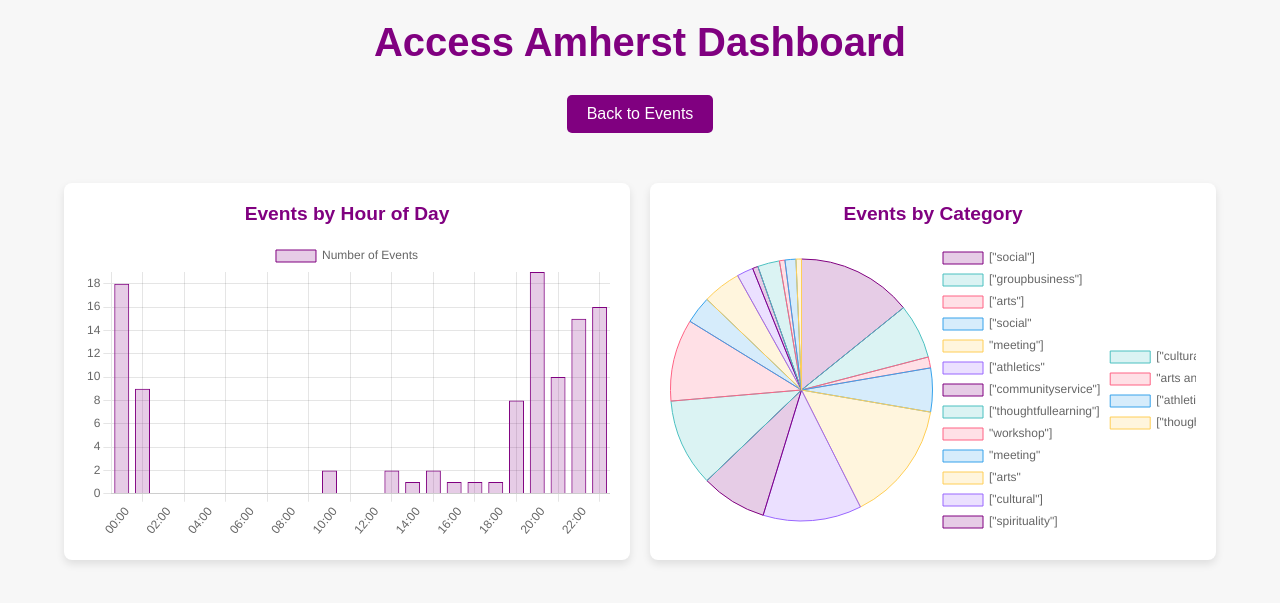
After one commit to liamjdavis/access-amherst, a Django app: page /dashboard/ in a window 1280 px wide. The commit adds this page. Shown: the top 603 px of the page. Run offline with Django 5.2, Linux system fonts and the light colour scheme; data comes from the database, SQL or seed files in the repository; some libraries are stand-ins or nearby versions.

Commit message:
added data dashboard frontend

```diff
--- /dev/null
+++ b/access_amherst_backend/access_amherst_algo/templates/access_amherst_algo/dashboard.html
@@ -0,0 +1,187 @@
+<!DOCTYPE html>
+<html lang="en">
+<head>
+    <meta charset="UTF-8">
+    <meta name="viewport" content="width=device-width, initial-scale=1.0">
+    <title>Access Amherst - Dashboard</title>
+    <script src="https://cdnjs.cloudflare.com/ajax/libs/Chart.js/3.7.0/chart.min.js"></script>
+    <style>
+        /* Page styling */
+        body {
+            font-family: Arial, sans-serif;
+            background-color: #f7f7f7;
+            margin: 0;
+            padding: 0;
+            display: flex;
+            flex-direction: column;
+            align-items: center;
+        }
+
+        h1 {
+            color: #800080;
+            text-align: center;
+            font-size: 2.5em;
+            margin: 20px 0;
+        }
+
+        /* Dashboard grid styling */
+        .dashboard-grid {
+            display: grid;
+            grid-template-columns: repeat(2, 1fr);
+            gap: 20px;
+            max-width: 1200px;
+            width: 90%;
+            margin: 20px auto;
+        }
+
+        .dashboard-card {
+            background-color: white;
+            padding: 20px;
+            border-radius: 8px;
+            box-shadow: 0 4px 8px rgba(0, 0, 0, 0.1);
+        }
+
+        .chart-container {
+            position: relative;
+            height: 300px;
+            width: 100%;
+        }
+
+        .chart-title {
+            color: #800080;
+            font-size: 1.2em;
+            font-weight: bold;
+            margin-bottom: 15px;
+            text-align: center;
+        }
+
+        /* Button styling */
+        .map-button-container {
+            display: flex;
+            justify-content: center;
+            margin: 10px 0;
+        }
+
+        .map-button {
+            background-color: #800080;
+            color: white;
+            padding: 10px 20px;
+            font-size: 1em;
+            border: none;
+            border-radius: 5px;
+            cursor: pointer;
+            text-decoration: none;
+            margin-bottom: 20px;
+        }
+    </style>
+</head>
+<body>
+    <h1>Access Amherst Dashboard</h1>
+
+    <!-- Navigation button -->
+    <div class="map-button-container">
+        <a href="{% url 'home' %}" class="map-button">Back to Events</a>
+    </div>
+
+    <div class="dashboard-grid">
+        <!-- Events by Hour Chart -->
+        <div class="dashboard-card">
+            <div class="chart-title">Events by Hour of Day</div>
+            <div class="chart-container">
+                <canvas id="hourlyChart"></canvas>
+            </div>
+        </div>
+
+        <!-- Events by Category Chart -->
+        <div class="dashboard-card">
+            <div class="chart-title">Events by Category</div>
+            <div class="chart-container">
+                <canvas id="categoryChart"></canvas>
+            </div>
+        </div>
+    </div>
+
+    <script>
+        // Prepare data for hourly events chart
+        const hourlyData = {
+            labels: Array.from({length: 24}, (_, i) => i.toString().padStart(2, '0') + ':00'),
+            datasets: [{
+                label: 'Number of Events',
+                data: Array(24).fill(0),
+                backgroundColor: 'rgba(128, 0, 128, 0.2)',
+                borderColor: 'rgba(128, 0, 128, 1)',
+                borderWidth: 1
+            }]
+        };
+
+        // Fill in the actual hourly data
+        {% for item in events_by_hour %}
+            hourlyData.datasets[0].data[{{ item.hour }}] = {{ item.event_count }};
+        {% endfor %}
+
+        // Create hourly events chart
+        new Chart(document.getElementById('hourlyChart'), {
+            type: 'bar',
+            data: hourlyData,
+            options: {
+                responsive: true,
+                maintainAspectRatio: false,
+                scales: {
+                    y: {
+                        beginAtZero: true,
+                        ticks: {
+                            stepSize: 1
+                        }
+                    }
+                }
+            }
+        });
+
+        // Prepare data for category chart
+        const categoryData = {
+            labels: [],
+            datasets: [{
+                data: [],
+                backgroundColor: [
+                    'rgba(128, 0, 128, 0.2)',
+                    'rgba(75, 192, 192, 0.2)',
+                    'rgba(255, 99, 132, 0.2)',
+                    'rgba(54, 162, 235, 0.2)',
+                    'rgba(255, 206, 86, 0.2)',
+                    'rgba(153, 102, 255, 0.2)',
+                ],
+                borderColor: [
+                    'rgba(128, 0, 128, 1)',
+                    'rgba(75, 192, 192, 1)',
+                    'rgba(255, 99, 132, 1)',
+                    'rgba(54, 162, 235, 1)',
+                    'rgba(255, 206, 86, 1)',
+                    'rgba(153, 102, 255, 1)',
+                ],
+                borderWidth: 1
+            }]
+        };
+
+        // Fill in the actual category data
+        {% for category, count in category_counts.items %}
+            categoryData.labels.push('{{ category|escapejs }}');
+            categoryData.datasets[0].data.push({{ count }});
+        {% endfor %}
+
+        // Create category chart
+        new Chart(document.getElementById('categoryChart'), {
+            type: 'pie',
+            data: categoryData,
+            options: {
+                responsive: true,
+                maintainAspectRatio: false,
+                plugins: {
+                    legend: {
+                        position: 'right'
+                    }
+                }
+            }
+        });
+    </script>
+</body>
+</html>
--- a/access_amherst_backend/access_amherst_algo/templates/access_amherst_algo/home.html
+++ b/access_amherst_backend/access_amherst_algo/templates/access_amherst_algo/home.html
@@ -27,6 +27,7 @@
         .map-button-container {
             display: flex;
             justify-content: center;
+            gap: 10px;
             margin: 10px 0;
         }
 
@@ -108,9 +109,10 @@
 
     <h1>Access Amherst</h1>
 
-    <!-- Map button at the top -->
+    <!-- Navigation buttons at the top -->
     <div class="map-button-container">
         <a href="{% url 'map' %}" class="map-button">View Map</a>
+        <a href="{% url 'dashboard' %}" class="map-button">View Dashboard</a>
     </div>
 
     <form method="GET" action="" class="search-filter-container">
--- a/access_amherst_backend/access_amherst_algo/urls.py
+++ b/access_amherst_backend/access_amherst_algo/urls.py
@@ -3,6 +3,7 @@
 
 urlpatterns = [
     path('', views.home, name='home'),
+    path('dashboard/', views.data_dashboard, name='dashboard'),
     path('map/', views.map_view, name='map'),
     path('run_db_saver/', views.run_db_saver, name='run_db_saver'),
     path('run_events_list_creator/', views.run_events_list_creator, name='run_events_list_creator'),
--- a/access_amherst_backend/access_amherst_algo/views.py
+++ b/access_amherst_backend/access_amherst_algo/views.py
@@ -1,6 +1,9 @@
 from django.shortcuts import render, redirect
 from .models import Event
 from django.core.management import call_command
+from django.db.models import Count
+from django.db.models.functions import ExtractHour
+import datetime
 
 # View to run db_saver command
 def run_db_saver(request):
@@ -70,3 +73,36 @@
         for event in events
     ]
     return render(request, 'access_amherst_algo/map.html', {'event_data': event_data})
+
+# View for data dashboard
+def data_dashboard(request):
+    # Group events by hour of the day and count them
+    events_by_hour = (
+        Event.objects
+        .annotate(hour=ExtractHour('start_time'))  # Use ExtractHour for cross-database compatibility
+        .values('hour')
+        .annotate(event_count=Count('id'))
+        .order_by('hour')
+    )
+
+    # Count events by category (assuming categories are stored as comma-separated strings)
+    events_by_category = []
+    for event in Event.objects.exclude(categories__isnull=True).exclude(categories__exact=''):
+        categories = event.categories.split(',')
+        events_by_category.extend(categories)
+
+    # Aggregate category counts
+    category_counts = {}
+    for category in events_by_category:
+        category = category.strip().lower()  # Normalize
+        if category in category_counts:
+            category_counts[category] += 1
+        else:
+            category_counts[category] = 1
+
+    # Pass the data to the template
+    context = {
+        'events_by_hour': events_by_hour,
+        'category_counts': category_counts
+    }
+    return render(request, 'access_amherst_algo/dashboard.html', context)
--- a/access_amherst_backend/access_amherst_backend/settings.py
+++ b/access_amherst_backend/access_amherst_backend/settings.py
@@ -25,7 +25,7 @@
 # SECURITY WARNING: don't run with debug turned on in production!
 DEBUG = True
 
-ALLOWED_HOSTS = []
+ALLOWED_HOSTS = ['8000-aci2iengine-accessamher-iq1kqoq1av6.ws-us116.gitpod.io']
 
 
 # Application definition
```
